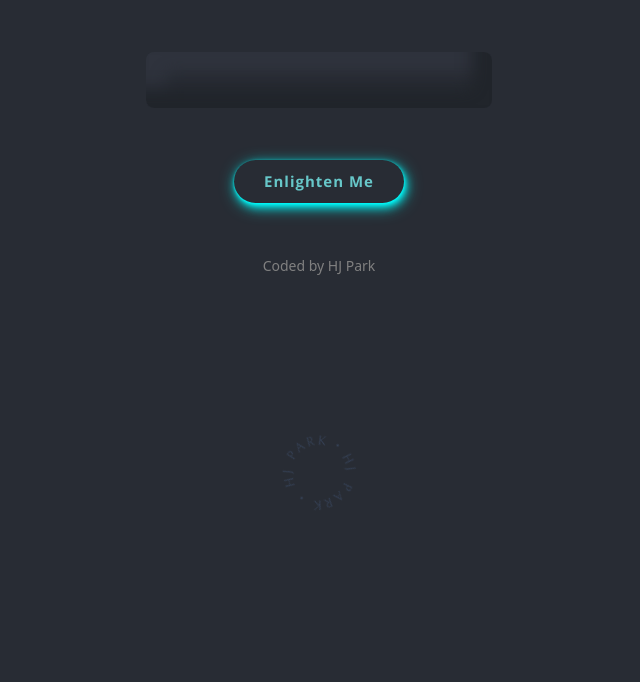
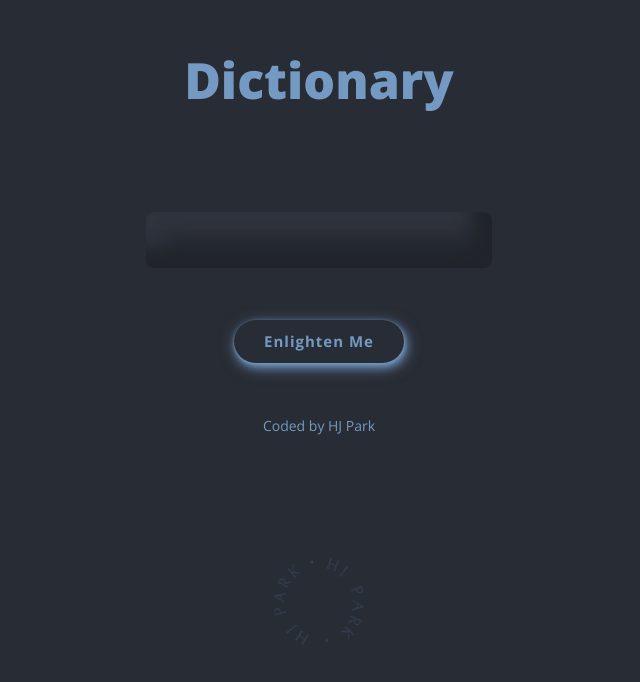
Before and after one commit to zora-git/dictionary, a React (Create React App) app: page / in a window 1280 px wide. Shown: the part 110-792 px from the top of the page, without its empty margins (321-961 px from the left). Built offline with nearby package versions, Linux system fonts and the light colour scheme.

Commit message:
Added title

```diff
--- a/src/App.css
+++ b/src/App.css
@@ -7,12 +7,16 @@ body {
 }
 
 .App-logo {
-  width: 100px;
+  width: 120px;
   pointer-events: none;
 }
 
 h1 {
-  color: white;
+  font-family: "Open Sans", sans-serif;
+  font-size: 50px;
+  font-weight: 900;
+  color: #749ac3;
+  margin-bottom: 100px;
 }
 
 @media (prefers-reduced-motion: no-preference) {
@@ -27,17 +31,16 @@ h1 {
   flex-direction: column;
   align-items: center;
   justify-content: center;
-  color: white;
 }
 
 .App-footer {
+  font-family: "Open Sans", sans-serif;
   margin-top: 50px;
-  padding-bottom: 30px;
-  color: grey;
+  color: #749ac3;
 }
 
 .Logo-section {
-  padding: 30px;
+  padding: 0;
 }
 
 @keyframes App-logo-spin {
--- a/src/App.js
+++ b/src/App.js
@@ -8,8 +8,7 @@ export default function App() {
       <header className="App-header"></header>
 
       <main>
-        {" "}
-        <Dictionary />{" "}
+        <h1>Dictionary</h1> <Dictionary />{" "}
       </main>
       <footer className="App-footer">
         <small>Coded by HJ Park</small>
--- a/src/Button.css
+++ b/src/Button.css
@@ -8,16 +8,16 @@
   letter-spacing: 1px;
   font-weight: 700;
   background: #282c34;
-  color: #7bfafac0;
-  box-shadow: 0px 1px 2px 0px rgba(0, 255, 255, 0.7),
-    1px 2px 4px 0px rgba(0, 255, 255, 0.7),
-    2px 4px 8px 0px rgba(0, 255, 255, 0.7),
-    2px 4px 16px 0px rgba(0, 255, 255, 0.7);
+  color: #749ac3;
+  box-shadow: 0px 1px 2px 0px rgba(116, 154, 195, 0.7),
+    1px 2px 4px 0px rgba(116, 154, 195, 0.7),
+    2px 4px 8px 0px rgba(116, 154, 195, 0.7),
+    2px 4px 16px 0px rgba(116, 154, 195, 0.7);
   transition: all 150ms ease-in-out;
 }
 
 .Button:hover {
-  background: #00ffff;
+  background: #749ac3;
   -webkit-background-clip: text;
   color: transparent;
   display: inline-block;
@@ -25,18 +25,18 @@
 
 .Button:focus {
   background: #e0e0e0;
-  color: grey;
-  box-shadow: rgba(100, 100, 111, 0.2) 0px 7px 29px 0px;
+  color: #749ac3;
+  box-shadow: -11px -11px 22px #bababa, 11px 11px 22px #ffffff;
 }
 
 .Button:visited {
   background: #e0e0e0;
-  color: grey;
-  box-shadow: rgba(100, 100, 111, 0.2) 0px 7px 29px 0px;
+  color: #749ac3;
+  box-shadow: -11px -11px 22px #bababa, 11px 11px 22px #ffffff;
 }
 
 .Button:active {
   background: #e0e0e0;
-  color: grey;
-  box-shadow: rgba(100, 100, 111, 0.2) 0px 7px 29px 0px;
+  color: #749ac3;
+  box-shadow: -11px -11px 22px #bababa, 11px 11px 22px #ffffff;
 }
```
